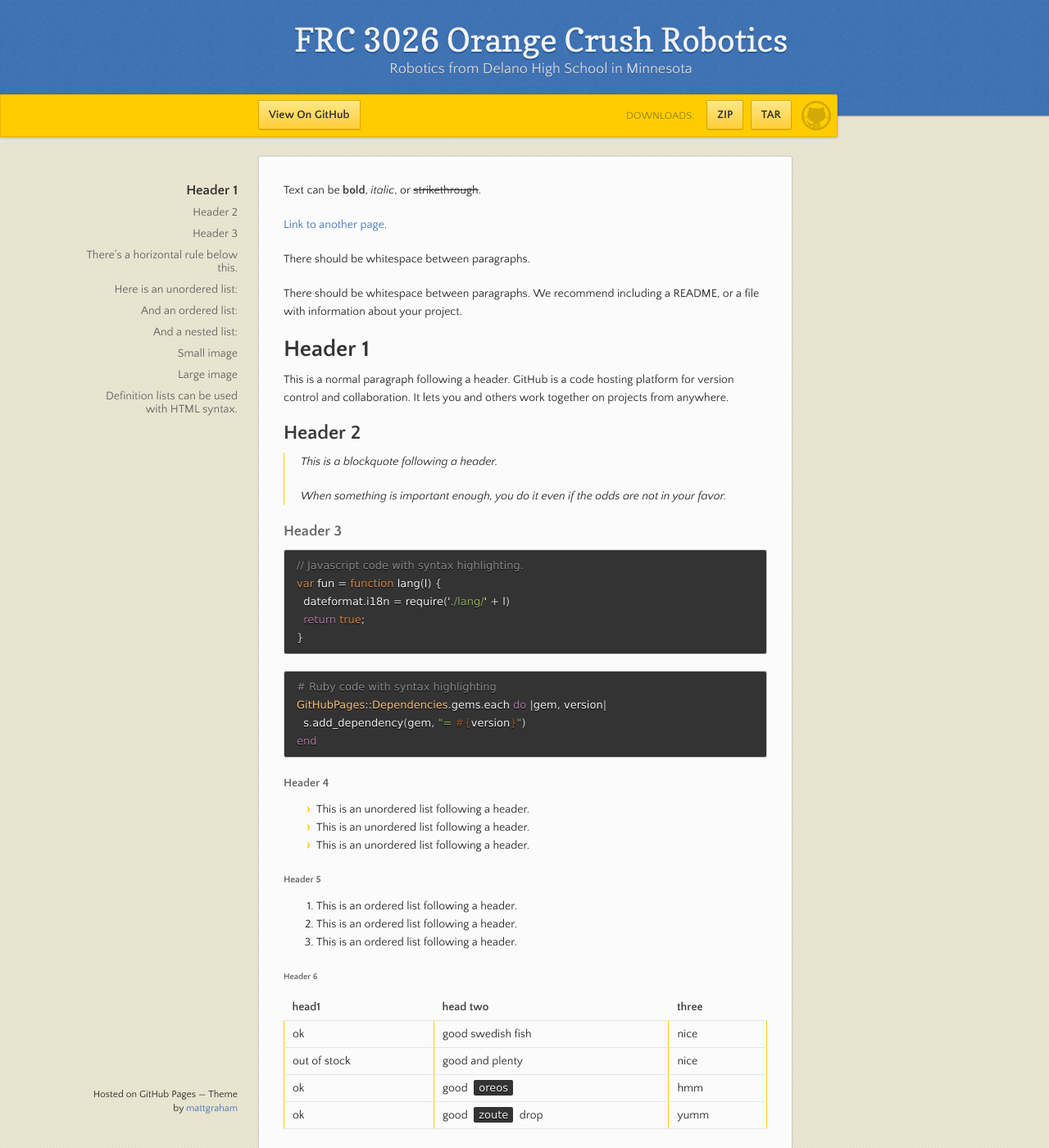
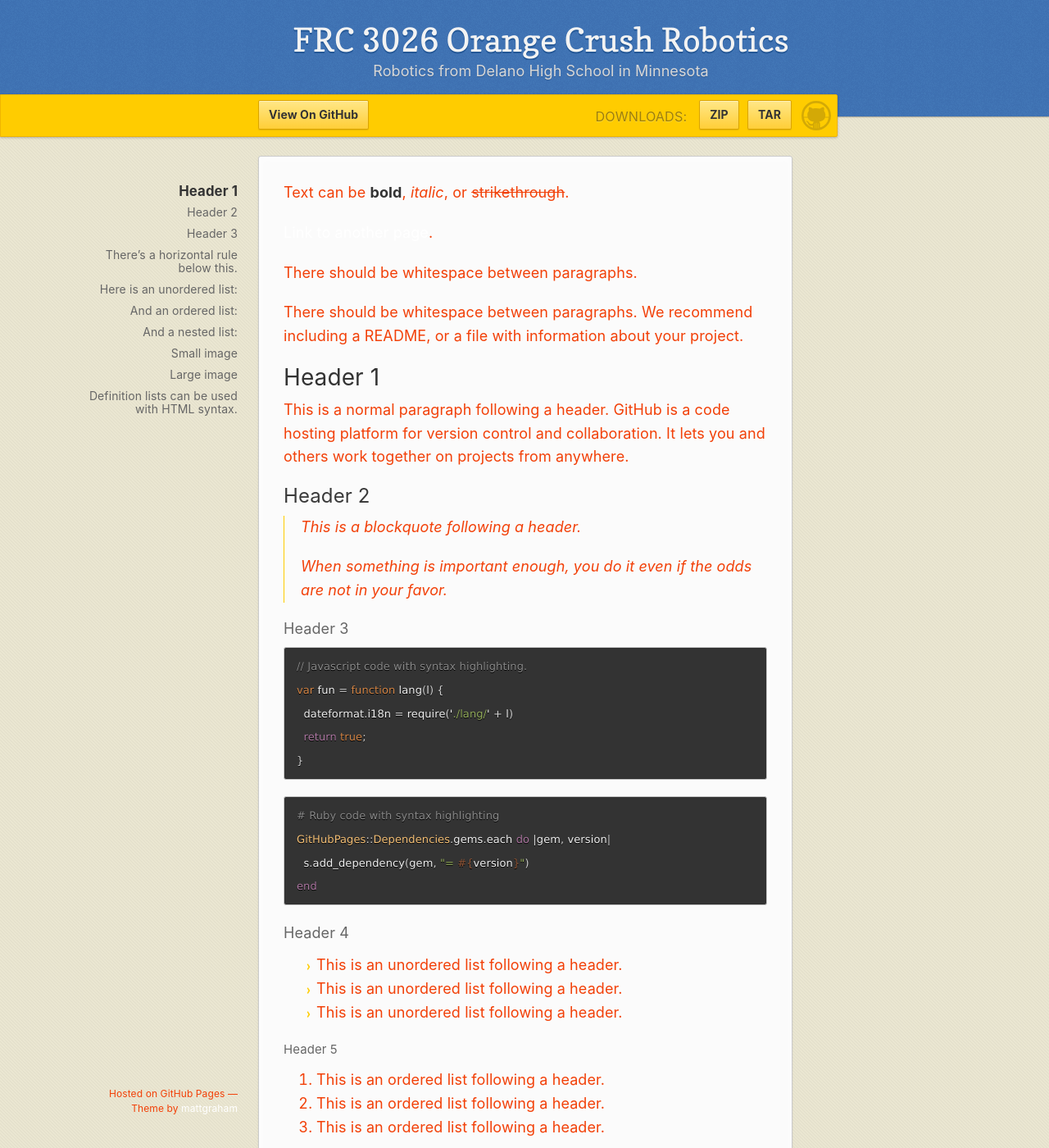
Before and after one commit to ocr3026/ocr3026.github.io, a Jekyll site: the page built from index.md, in a window 1280 px wide and 1400 px high. Shown: the whole window at 82% size. Built offline with Jekyll 4.4.1, drawn with Linux system fonts in a browser that asks for light colours.

Commit message:
Added scss that doesn't work much
Don't know why .lock file is updating when its on gitnore list.

```diff
--- a/Gemfile
+++ b/Gemfile
@@ -24,7 +24,7 @@ source "https://rubygems.org"
 # If you have any plugins, put them here!
 group :jekyll_plugins do
   gem "jekyll-feed", "~> 0.12"
-  gem "jekyll-remote-theme"
+#  gem "jekyll-remote-theme"
 end
 
 # Windows and JRuby does not include zoneinfo files, so bundle the tzinfo-data gem
--- a/assets/css/style.scss
+++ b/assets/css/style.scss
@@ -2,3 +2,94 @@
 ---
 
 @import 'jekyll-theme-leap-day';
+
+body {
+  background-color: #000000;
+  color: #f24008;
+  font-size: 18px;
+  line-height: 1.6;
+  letter-spacing: 0.1px;
+  font-weight: 400;
+  font-family: -apple-system,BlinkMacSystemFont,'Segoe UI',Roboto,Oxygen-Sans,Ubuntu,Cantarell,'Helvetica Neue',sans-serif;
+}
+
+h1 {
+  font-weight: inherit;
+}
+
+h2 {
+  font-weight: inherit;
+}
+
+h3 {
+  font-weight: inherit;
+}
+
+h4 {
+  font-weight: inherit;
+}
+
+h5 {
+  font-weight: inherit;
+}
+
+h6 {
+  font-weight: inherit;
+}
+
+a {
+  color: #ffffff;
+}
+
+button {
+  background-color: #f24008;
+}
+
+input[type='button'] {
+  background-color: #f24008;
+}
+
+input[type='submit'] {
+  background-color: #f24008;
+}
+
+input[type='reset'] {
+  background-color: #f24008;
+}
+
+mark {
+  background-color: #f24008;
+}
+
+table {
+  border: 1px solid #aaa;
+  border-collapse: collapse;
+}
+
+caption {
+  caption-side: bottom;
+}
+
+thead {
+  border: 1px solid #aaa;
+}
+
+th {
+  border: 1px solid #aaa;
+}
+
+input {
+  background-color: #941f1f;
+}
+
+select {
+  background-color: #941f1f;
+}
+
+output {
+  background-color: #941f1f;
+}
+
+textarea {
+  background-color: #941f1f;
+}
```
Also changed, not shown: Gemfile.lock.
